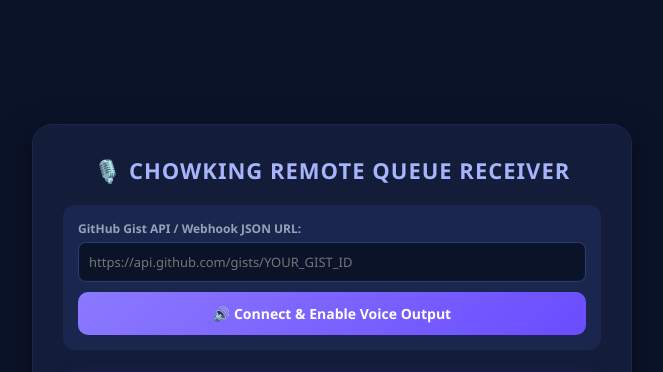
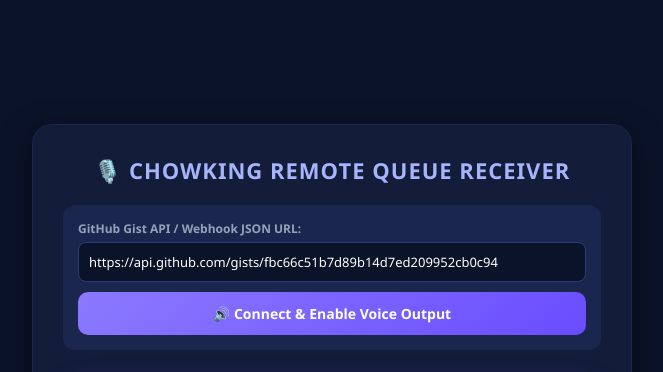
Before and after one commit to laylarosales2016-arch/CK, a plain HTML site: page index.html in a window 1280 px wide. Shown: the top 372 px of the page, without its empty margins (308-971 px from the left). Drawn offline with Linux system fonts and the light colour scheme.

Commit message:
Update index.html

```diff
--- a/index.html
+++ b/index.html
@@ -130,7 +130,7 @@
 
         <div class="config-box">
             <label for="gistUrl">GitHub Gist API / Webhook JSON URL:</label>
-            <input type="text" id="gistUrl" placeholder="https://api.github.com/gists/YOUR_GIST_ID">
+            <input type="text" id="gistUrl" value="https://api.github.com/gists/fbc66c51b7d89b14d7ed209952cb0c94" placeholder="https://api.github.com/gists/YOUR_GIST_ID">
             <button class="btn" id="btnConnect" onclick="startListening()">🔊 Connect &amp; Enable Voice Output</button>
         </div>
 
@@ -159,13 +159,11 @@
                 return;
             }
 
-            // Auto-format Gist ID if user pasted just the Gist ID
             if (!urlInput.startsWith('http')) {
                 urlInput = 'https://api.github.com/gists/' + urlInput;
                 document.getElementById('gistUrl').value = urlInput;
             }
 
-            // Speak dummy utterance to unlock browser audio autoplay
             window.speechSynthesis.cancel();
             const unlockUtterance = new SpeechSynthesisUtterance('Remote voice output connected.');
             window.speechSynthesis.speak(unlockUtterance);
@@ -194,7 +192,6 @@
                 const data = await response.json();
                 let payload = data;
 
-                // Handle GitHub Gist response format
                 if (data.files) {
                     const firstFileKey = Object.keys(data.files)[0];
                     if (firstFileKey && data.files[firstFileKey].content) {
```
